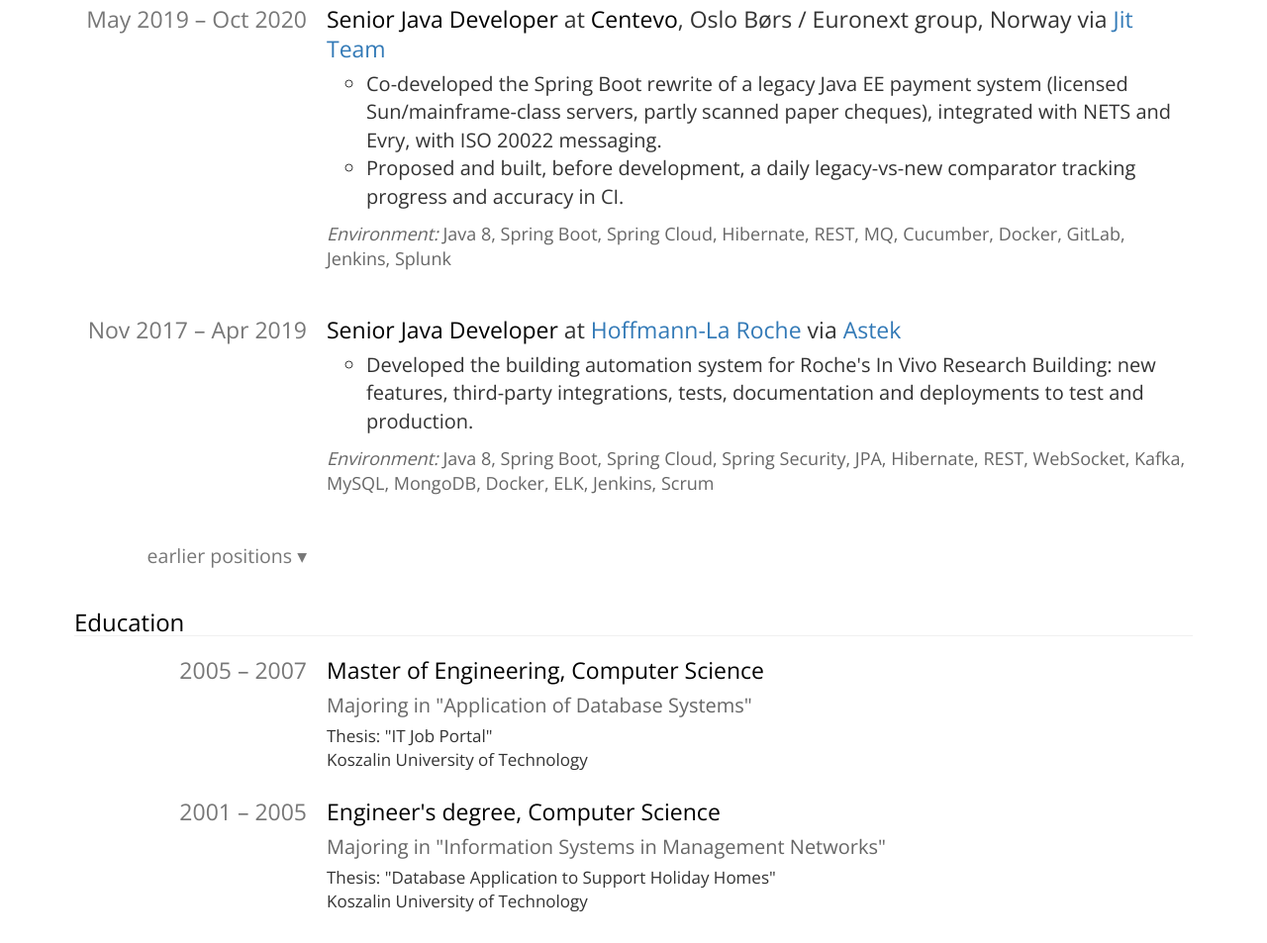
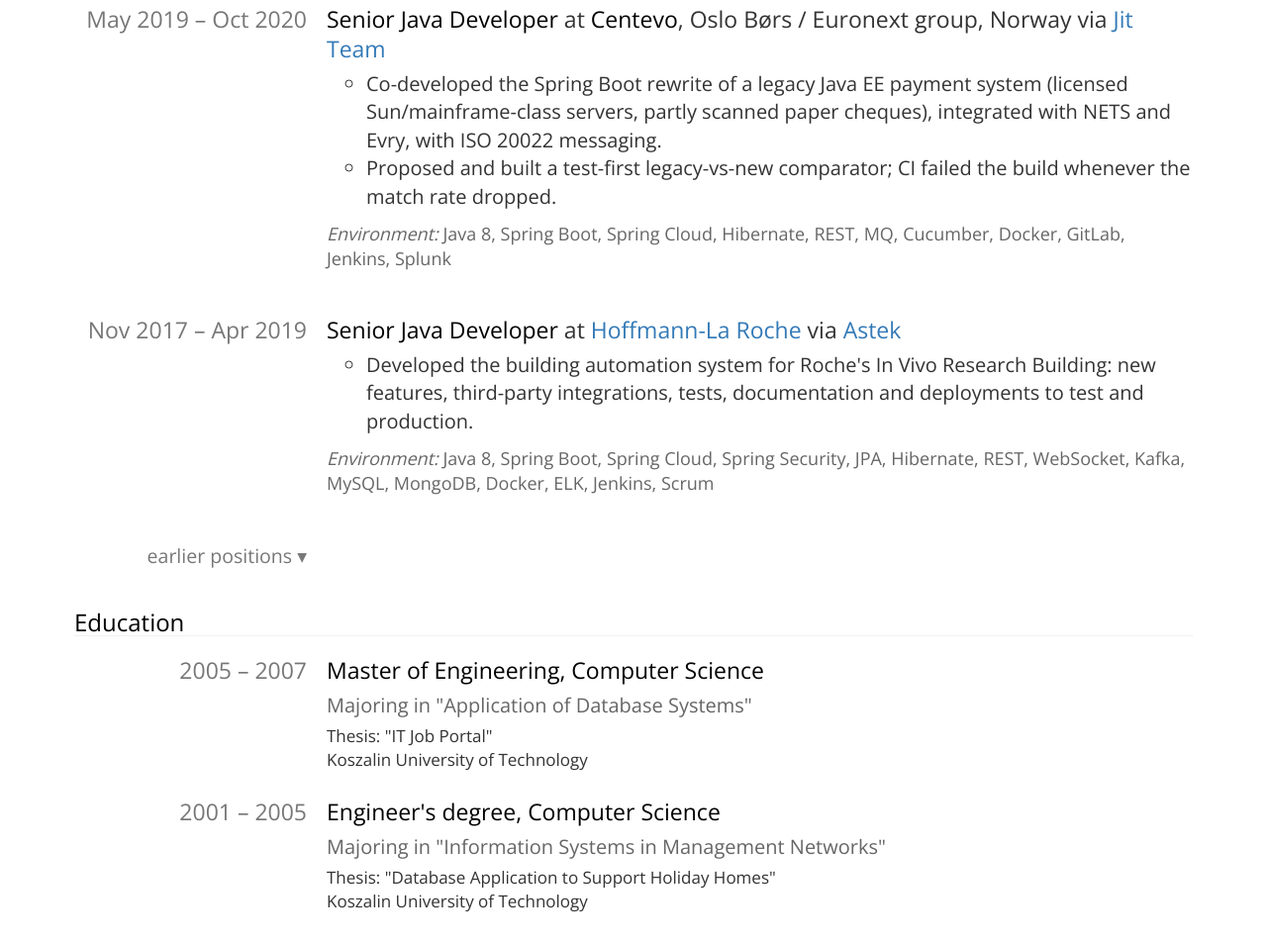
Before and after one commit to tomekceszke/tomekceszke.github.io, a plain HTML site: page cv.html in a window 1280 px wide. Shown: the part 2063-3016 px from the top of the page at 99% size. Drawn offline with nearby package versions, Linux system fonts and the light colour scheme.

Commit message:
CV: Centevo test-first comparator

```diff
--- a/cv.html
+++ b/cv.html
@@ -132,7 +132,7 @@
                         <div class="role"><strong>Senior Java Developer</strong> at <strong>Centevo</strong>, Oslo Børs / Euronext group, Norway via <a href="https://jit.team/" target="_blank">Jit Team</a></div>
                         <ul>
                             <li>Co-developed the Spring Boot rewrite of a legacy Java EE payment system (licensed Sun/mainframe-class servers, partly scanned paper cheques), integrated with NETS and Evry, with ISO 20022 messaging.</li>
-                            <li>Proposed and built, before development, a daily legacy-vs-new comparator tracking progress and accuracy in CI.</li>
+                            <li>Proposed and built a test-first legacy-vs-new comparator; CI failed the build whenever the match rate dropped.</li>
                         </ul>
                         <p class="env"><em>Environment:</em> Java 8, Spring Boot, Spring Cloud, Hibernate, REST, MQ, Cucumber, Docker, GitLab, Jenkins, Splunk</p>
                     </dd>
```
